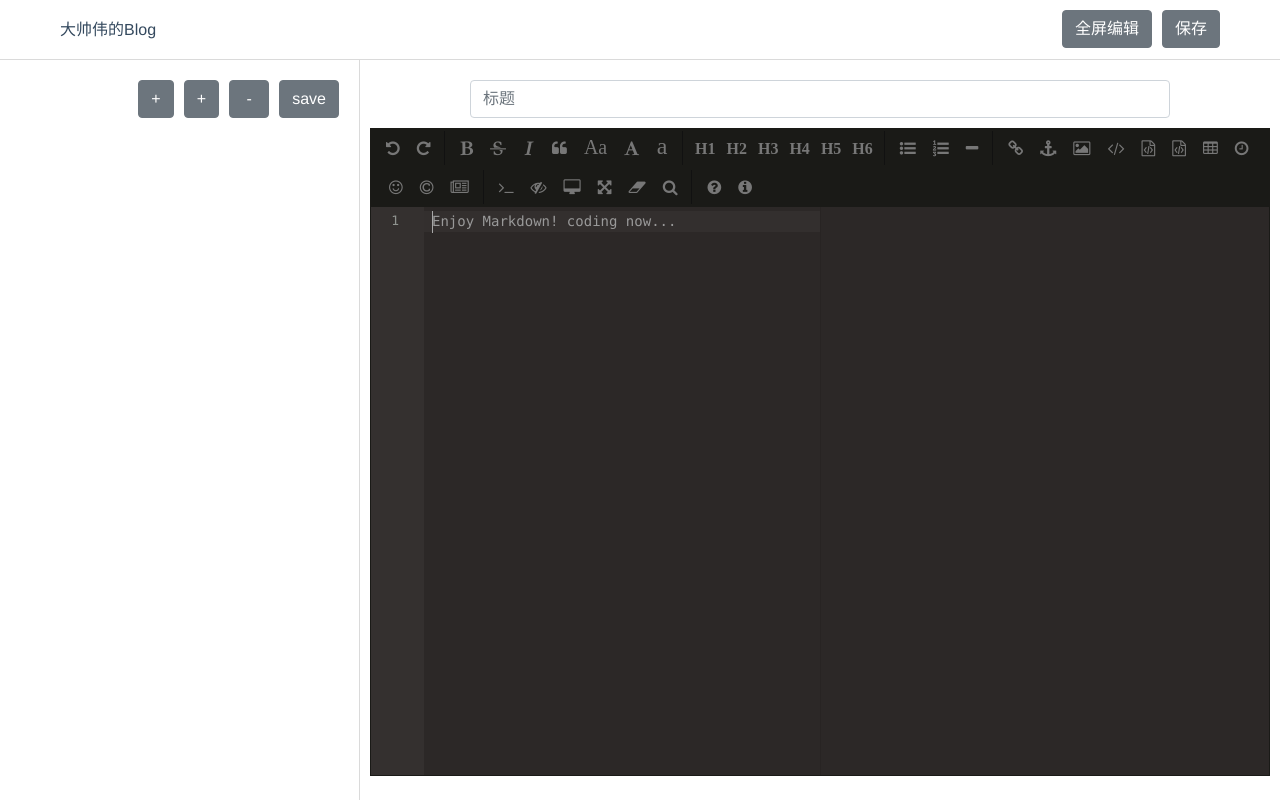
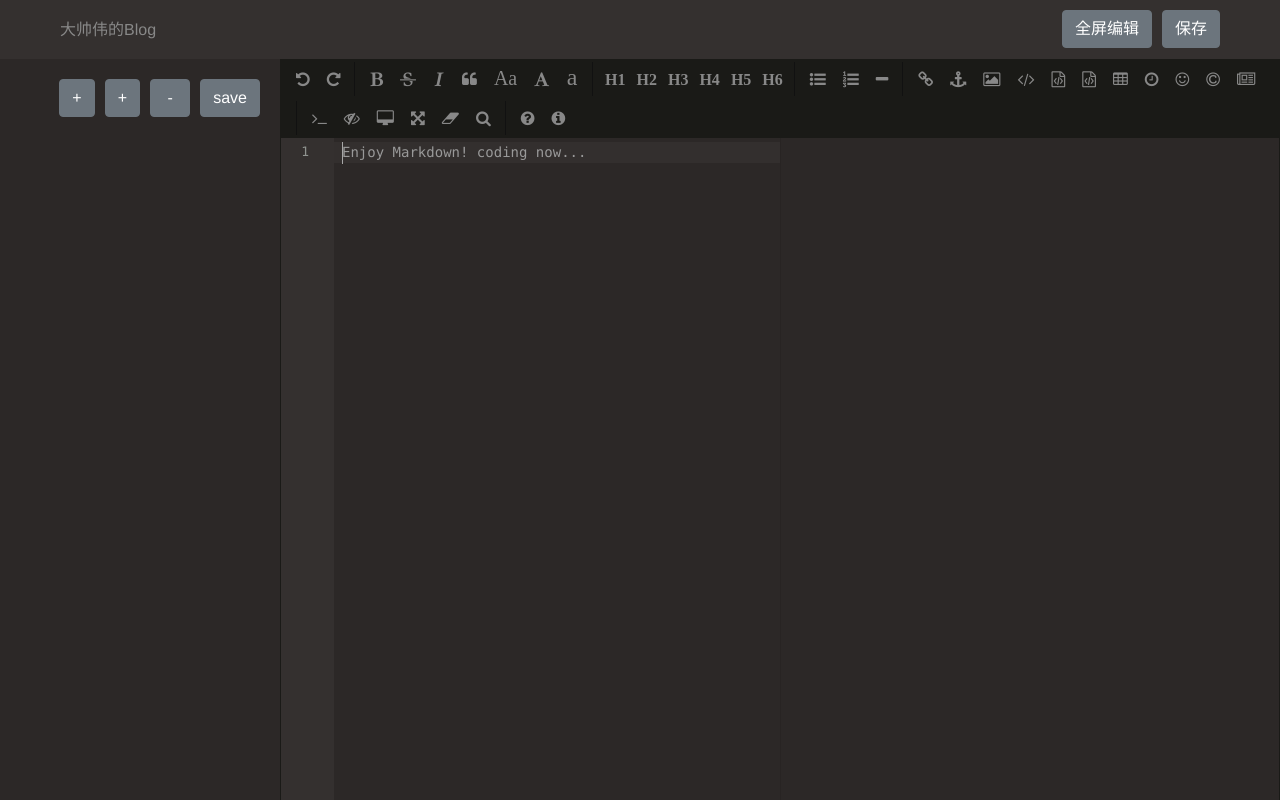
Before and after one commit to tttxiaowei/notes, a website: page app/view/manage.html in a window 1280 px wide. Drawn offline with nearby package versions, Linux system fonts and the light colour scheme; files that its build step writes are made by us from their sources; some icons are missing; a small style sheet from the web is missing.

Commit message:
笔记代码1.0

```diff
--- a/app/controller/page.js
+++ b/app/controller/page.js
@@ -54,7 +54,7 @@ function createNodeHtml(tree) {   //创建树的html
         if (v.noteList && v.noteList.length) {
             let html2 = '';
             v.noteList.forEach(v => {
-                html2 += `<a style="margin-left: 10px" class="file-item" href="/notes/xiaowei/${v.noteId}"><i class="iconfont icon-10file"></i> ${v.noteTitle}</a>`;
+                html2 += `<a style="margin-left: 10px" class="file-item" href="/blog/xiaowei/${v.noteId}"><i class="iconfont icon-10file"></i> ${v.noteTitle}</a>`;
             });
             html += html2;
         }
--- a/app/public/css/common.css
+++ b/app/public/css/common.css
@@ -5,10 +5,15 @@ html {
 body {
     width: 100%;
     height: calc(100% - 60px);
-    color: #34495e;
+    color: #888;
     font-size: 16px;
     font-family: "Source Sans Pro", "Helvetica Neue", Arial, sans-serif;
     -webkit-font-smoothing: antialiased;
+    background-color: #F5F7FA;
+}
+
+a {
+    color: #888 !important;
 }
 
 .float-right {
@@ -155,31 +160,36 @@ body {
     padding: 10px 60px;
     position: fixed;
     top: 0;
-    background-color: #ffffff;
+    background-color: #34302F;
     line-height: 39px;
     border-bottom: 1px solid #dadada;
 }
 
+.page-container {
+    width: 100%;
+    height: 100%;
+    position: fixed;
+    top: 59px;
+    display: flex;
+}
+
+.page-aside {
+    flex: 1;
+    min-width: 280px;
+    height: 100%;
+    padding: 20px 10px 60px 10px;
+    overflow: auto;
+    background-color: #2C2827;
+}
 
 .page-main {
-    margin: 60px 0 0 360px;
-    padding: 10px;
-    height: 100%;
+    flex: 10;
+    height: 97%;
 }
 
 .page-article {
     width: 100%;
-    height: 90%;
-}
-
-.page-aside {
-    position: fixed;
-    top: 60px;
-    width: 360px;
     height: 100%;
-    padding: 20px 10px 60px 10px;
-    border-right: 1px solid #dadada;
-    overflow-y: auto;
 }
 
 
@@ -205,7 +215,7 @@ body {
 
 .div-title {
     padding: 10px;
-    width: 80%;
+    width: 50%;
     margin: 0 auto;
 }
 
--- a/app/public/css/login.css
+++ b/app/public/css/login.css
@@ -1,7 +1,3 @@
-body {
-    background-color: #2196F3;
-}
-
 .login-container {
     padding: 20px 20px 0 20px;
     width: 300px;
--- a/app/view/manage.html
+++ b/app/view/manage.html
@@ -11,6 +11,7 @@
     <button class="btn btn-secondary float-right" id="submitBtn">保存</button>
     <button class="btn btn-secondary float-right marginR10" id="fullscreenBtn">全屏编辑</button>
 </header>
+<div class="page-container">
     <aside class="page-aside">
         <div class="marginB10">
             <button type="button" id="saveMenuBtn" class="btn btn-secondary float-right marginR10">save</button>
@@ -27,12 +28,13 @@
     </aside>
     <main class="page-main">
         <article class="page-article">
-        <div class="div-title">
+            <div class="div-title d-none">
                 <input type="text" class="form-control " id="noteTitle" placeholder="标题">
             </div>
             <div id="noteEditormd"></div>
         </article>
     </main>
+</div>
 {% endblock %}
 
 {% block jsBlock %}
```
Also changed, not shown: app/view/blog.html (+2 -0 lines), app/public/js/jquery.tree.js. Lines whose indentation alone changed are shown as unchanged.
